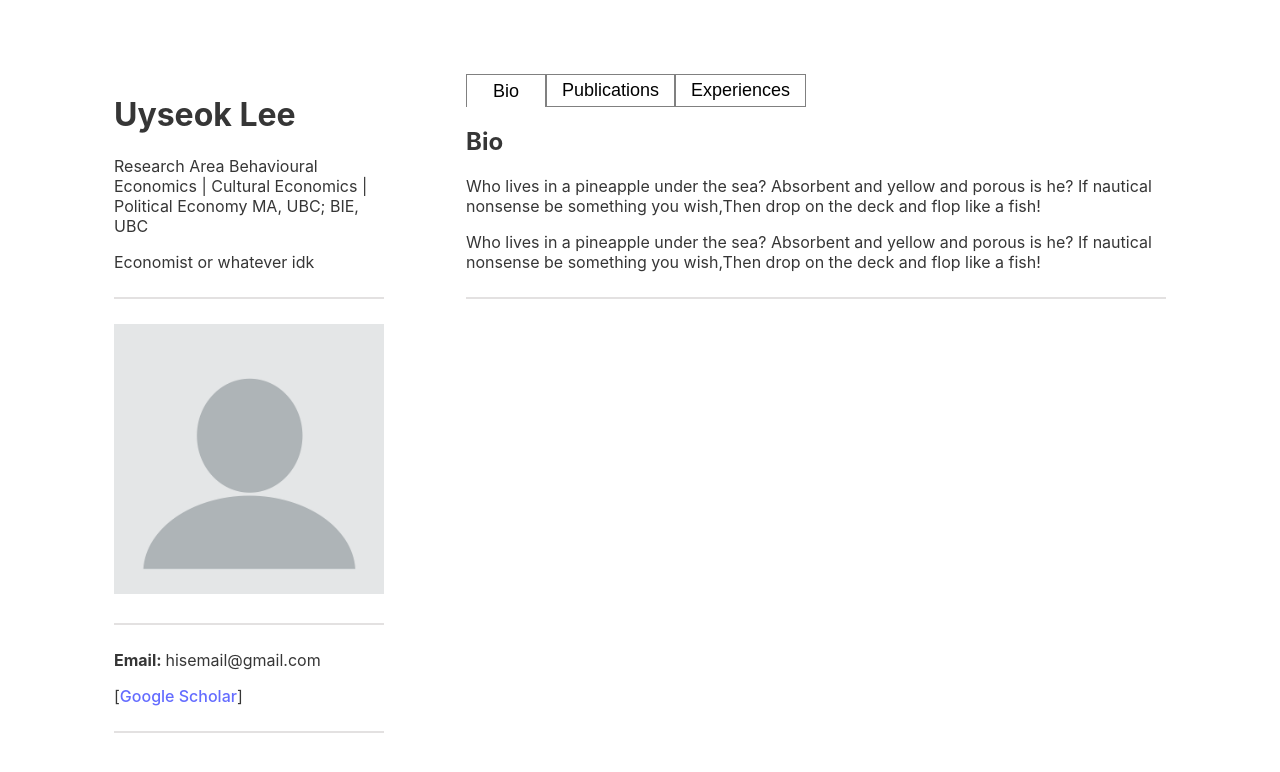
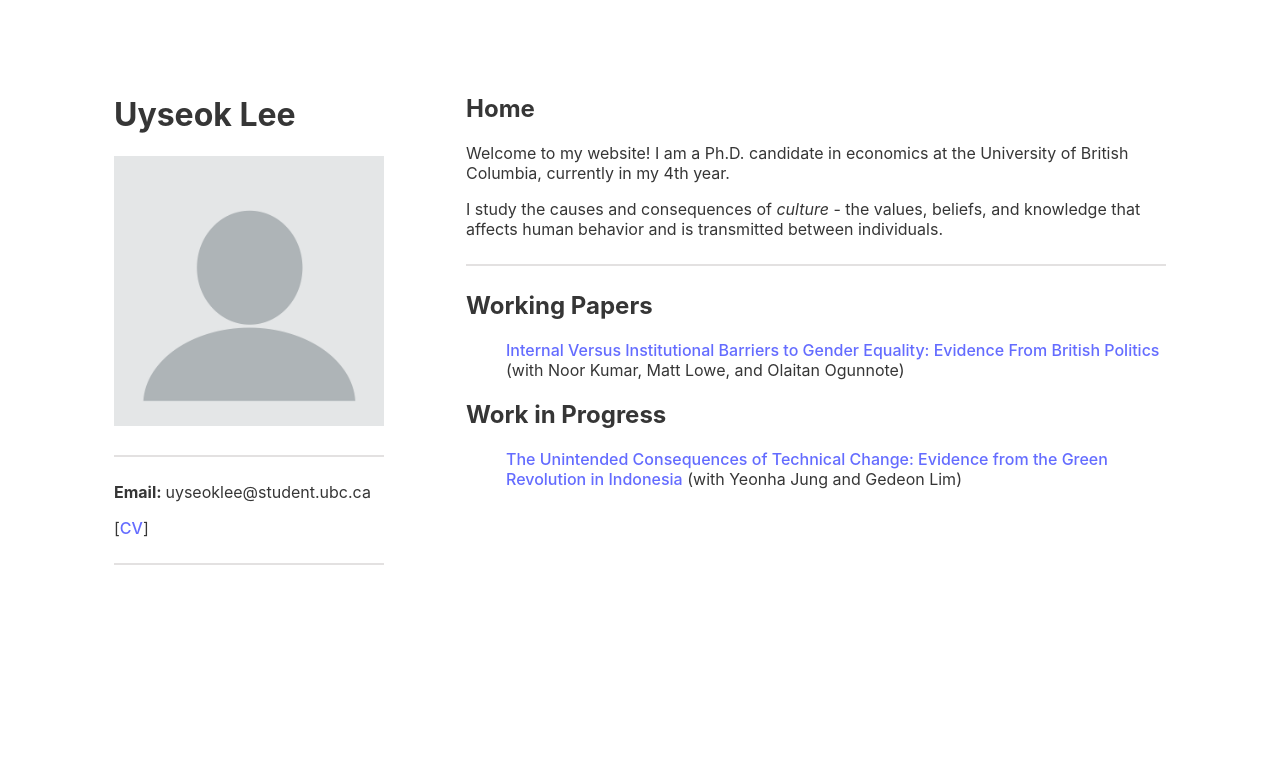
Before and after one commit to uyseoklee/uyseoklee.github.io, a React (Vite) app: page / in a window 1280 px wide. Shown: the top 772 px of the page. Built offline with nearby package versions, Linux system fonts and the light colour scheme.

Commit message:
#1 Change to profile and papers

```diff
--- a/src/App.css
+++ b/src/App.css
@@ -57,3 +57,10 @@
 .button-tab button.selected {
   border-bottom: 1px solid grey;
 }
+
+/* remove bullets from unordered lists */
+
+ul {
+  list-style: none;
+  /*padding-left: 0;*/
+}
--- a/src/App.tsx
+++ b/src/App.tsx
@@ -1,13 +1,13 @@
 import React from "react";
 import Profile from "./Components/Profile";
-import Resume from "./Components/Resume";
+import Home from "./Components/Home";
 import "./App.css";
 
 const App: React.FC = () => {
   return (
     <div className="app-container">
       <Profile />
-      <Resume />
+      <Home />
     </div>
   );
 };
--- a/src/Components/Constants.ts
+++ b/src/Components/Constants.ts
@@ -12,35 +12,36 @@ export interface SectionDefinition {
 }
 
 export const SectionConfigs: SectionDefinition[] = [
-    {
-      title: "Publications",
-      description: "",
-      publications: [
-        {
-          title: "Paper 1",
-          description: "(with nobody). Forthcoming, nowhere.",
-          link: "https://uyseoklee.github.io",
-        },
-        {
-          title: "Paper 2",
-          description: "(Nobody). Conditionally accepted, nowhere.",
-          link: "https://uyseoklee.github.io",
-        },
-      ],
-    },
+    //{
+    //  title: "Publications",
+    //  description: "",
+    //  publications: [
+    //    {
+    //      title: "Paper 1",
+    //      description: "(with nobody). Forthcoming, nowhere.",
+    //      link: "https://uyseoklee.github.io",
+    //    },
+    //  ],
+    //},
     {
       title: "Working Papers",
       description: "",
       publications: [
         {
-          title: "WP 1",
-          description: "(with nobody). Revise and resubmit, nowhere Economic Review.",
-          link: "https://uyseoklee.github.io",
+          title: "Internal Versus Institutional Barriers to Gender Equality: Evidence From British Politics",
+          description: "(with Noor Kumar, Matt Lowe, and Olaitan Ogunnote)",
+          link: "https://github.com/uyseoklee/uyseoklee.github.io/raw/main/papers/Kumar-Lee-Lowe-Ogunnote-25may24-PMQs_compressed.pdf",
         },
+      ],
+    },
+    {
+      title: "Work in Progress",
+      description: "",
+      publications: [
         {
-          title: "WP 2",
-          description: "(with Nobody). Working Paper.",
-          link: "https://uyseoklee.github.io",
+          title: "The Unintended Consequences of Technical Change: Evidence from the Green Revolution in Indonesia",
+          description: "(with Yeonha Jung and Gedeon Lim)",
+          link: "",
         },
       ],
     },
--- /dev/null
+++ b/src/Components/Home.tsx
@@ -0,0 +1,45 @@
+import React from "react";
+import { SectionConfigs } from "./Constants";
+import Teaching from "./Teaching";
+
+const Home: React.FC = () => {
+  return (
+    <div className="resume-panel">
+      <section>
+        <h2>Home</h2>
+        <p>
+          {"Welcome to my website! I am a Ph.D. candidate in economics at the University of British Columbia, currently in my 4th year."}
+        </p>
+        <p>
+          {"I study the causes and consequences of "}
+          <em>culture</em>
+          {" - the values, beliefs, and knowledge that affects human behavior and is transmitted between individuals."}
+        </p>
+        <hr />
+      </section>
+
+      {/* Dynamically render sections from SectionConfigs */}
+      {SectionConfigs.map((section, index) => (
+        <section key={index}>
+          <h2>{section.title}</h2>
+          <p>{section.description}</p>
+
+          {/* Render each publication in this section */}
+          <ul>
+            {section.publications.map((publication, pubIndex) => (
+              <li key={pubIndex}>
+                <a href={publication.link} target="_blank" rel="noopener noreferrer">
+                  {publication.title}
+                </a>
+                {/* Only render the description without the colon */}
+                <span> {publication.description}</span> {/* No colon here */}
+              </li>
+            ))}
+          </ul>
+        </section>
+      ))}
+    </div>
+  );
+};
+
+export default Home;
--- a/src/Components/Profile.tsx
+++ b/src/Components/Profile.tsx
@@ -5,22 +5,22 @@ const Profile: React.FC = () => {
   return (
     <div className="profile-panel">
       <h1>{"Uyseok Lee"}</h1>
-      <p>
+      {/*<p>
         {
           "Research Area Behavioural Economics | Cultural Economics | Political Economy MA, UBC; BIE, UBC"
         }
       </p>
       <p>{"Economist or whatever idk"}</p>
-      <hr/>
+      <hr/>*/}
       <img src={ProfileImage} className="profile-photo" />
       <hr/>
-      <p><b>Email: </b>{"hisemail@gmail.com"}</p>
+      <p><b>Email: </b>{"uyseoklee@student.ubc.ca"}</p>
       <p>[<a
-        href={"link to google scholar"}
+        href={"https://github.com/uyseoklee/uyseoklee.github.io/raw/main/src/Components/CV_Uyseok_Lee_Academic.pdf"}
         target="_blank"
         rel="noopener noreferrer"
       >
-        Google Scholar
+        CV
       </a>]</p>
       <hr />
     </div>
```
